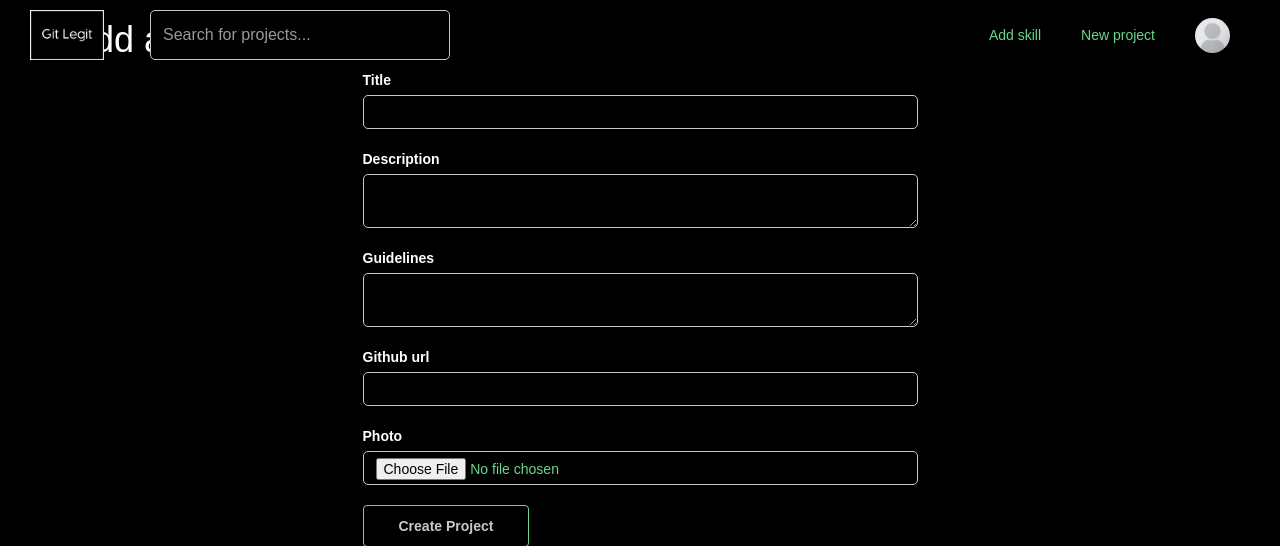
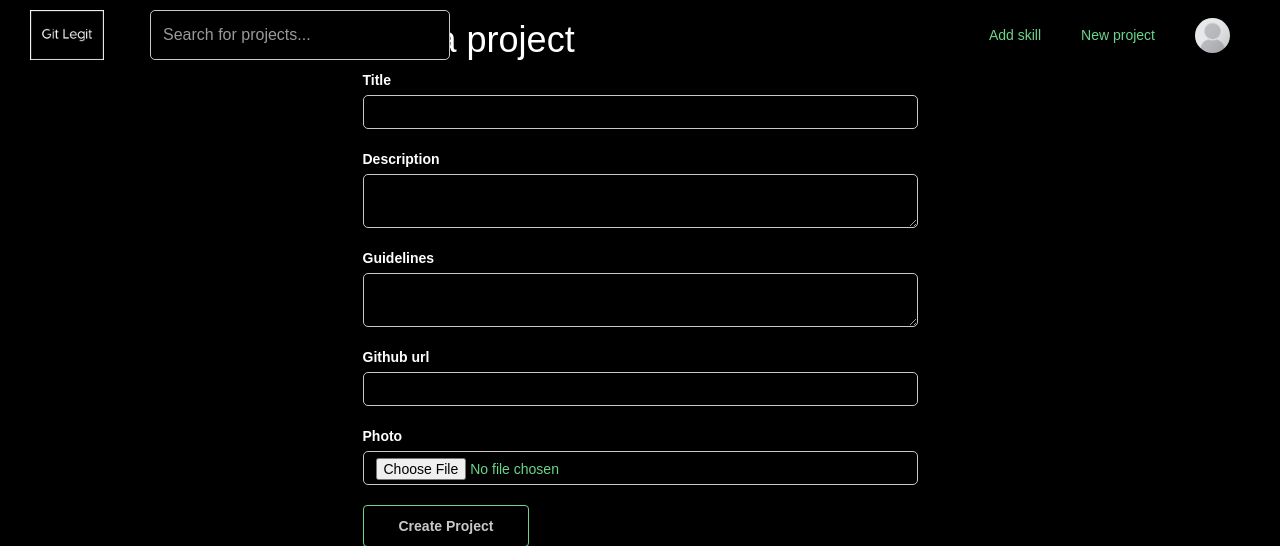
Before and after one commit to MasakiNoguchi/git-legit, a Rails app: page /projects/new in a window 1280 px wide. Shown: the top 546 px of the page. Run offline with Rails 7, Linux system fonts and the light colour scheme; the visitor is signed in with stand-in values (Sample User, id 1); style sheets or scripts are compiled from the project's sources; parts of the project's set-up code (start-up, migrations or seed data) failed here and were passed over; some libraries are stand-ins or nearby versions.

Commit message:
bwuogbewo

```diff
--- a/app/views/pages/_user_show_projects_cards.html.erb
+++ b/app/views/pages/_user_show_projects_cards.html.erb
@@ -43,5 +43,4 @@
   </div>
 </div>
 <br>
-</div>
 <br>
--- a/app/views/projects/edit.html.erb
+++ b/app/views/projects/edit.html.erb
@@ -1,5 +1,9 @@
 <div class="container">
-  <h1>Edit a project</h1>
+  <div class="row">
+    <div class="col-xs-12 col-sm-6 col-sm-offset-3">
+      <h1>Edit project</h1>
+    </div>
+  </div>
   <%= render 'project_form' %>
 </div>
 
--- a/app/views/projects/new.html.erb
+++ b/app/views/projects/new.html.erb
@@ -1,4 +1,8 @@
 <div class="container">
-  <h1>Add a project</h1>
+  <div class="row">
+    <div class="col-xs-12 col-sm-6 col-sm-offset-3">
+      <h1>Add a project</h1>
+    </div>
+  </div>
   <%= render 'project_form' %>
 </div>
--- a/db/seeds.rb
+++ b/db/seeds.rb
@@ -5,7 +5,7 @@
 #
 #   movies = Movie.create([{ name: 'Star Wars' }, { name: 'Lord of the Rings' }])
 #   Character.create(name: 'Luke', movie: movies.first)
-Skill.destroy_all
+
 
 skills = {
   "Ruby" => "ruby-plain",
```
Also changed, not shown: app/views/pages/_user_show_contributions_cards.html.erb (indentation only), app/views/pages/_user_show_interests_cards.html.erb (indentation only), app/views/users/show.html.erb (line endings or trailing spaces). Lines whose indentation alone changed are shown as unchanged.
